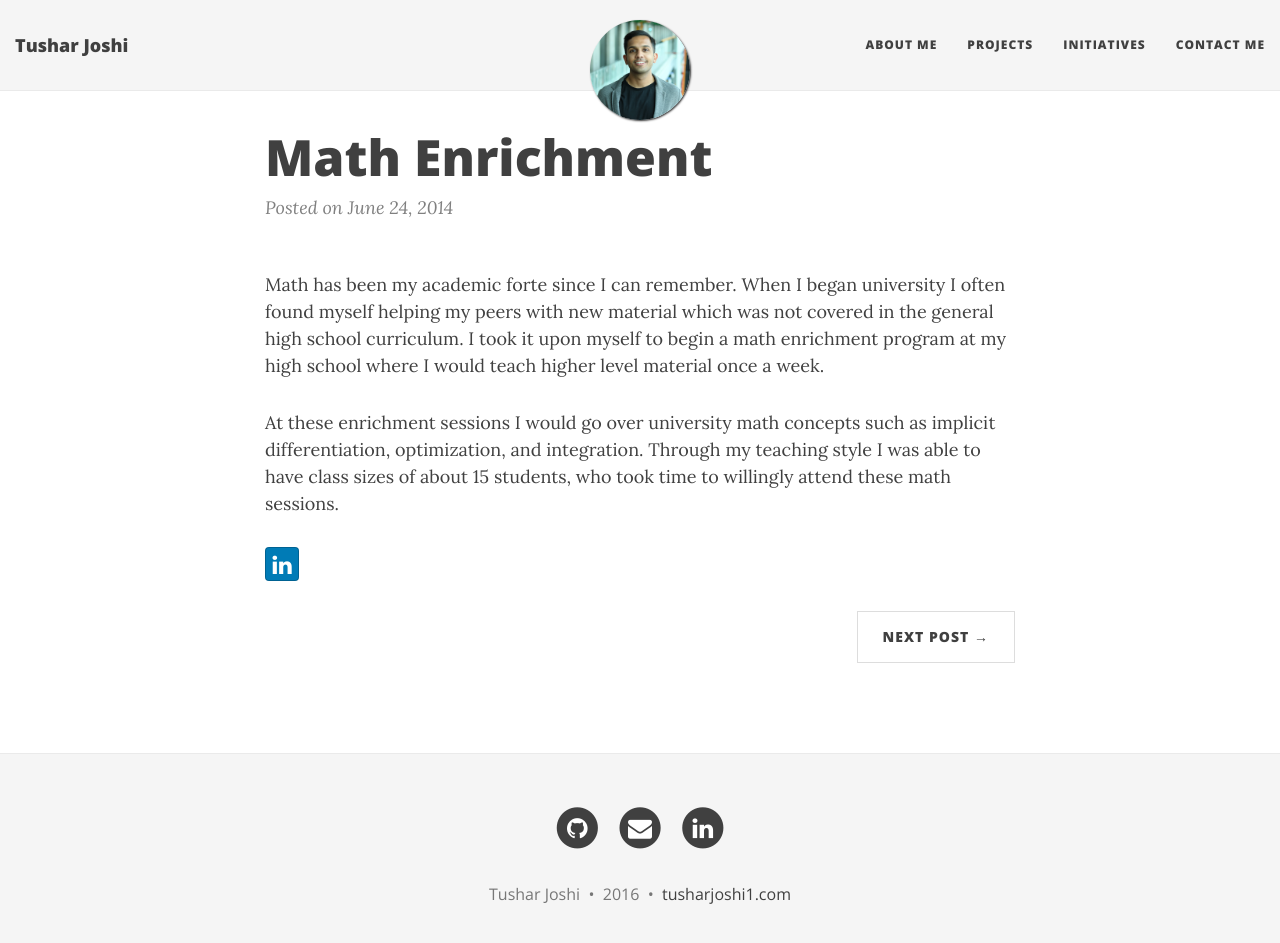
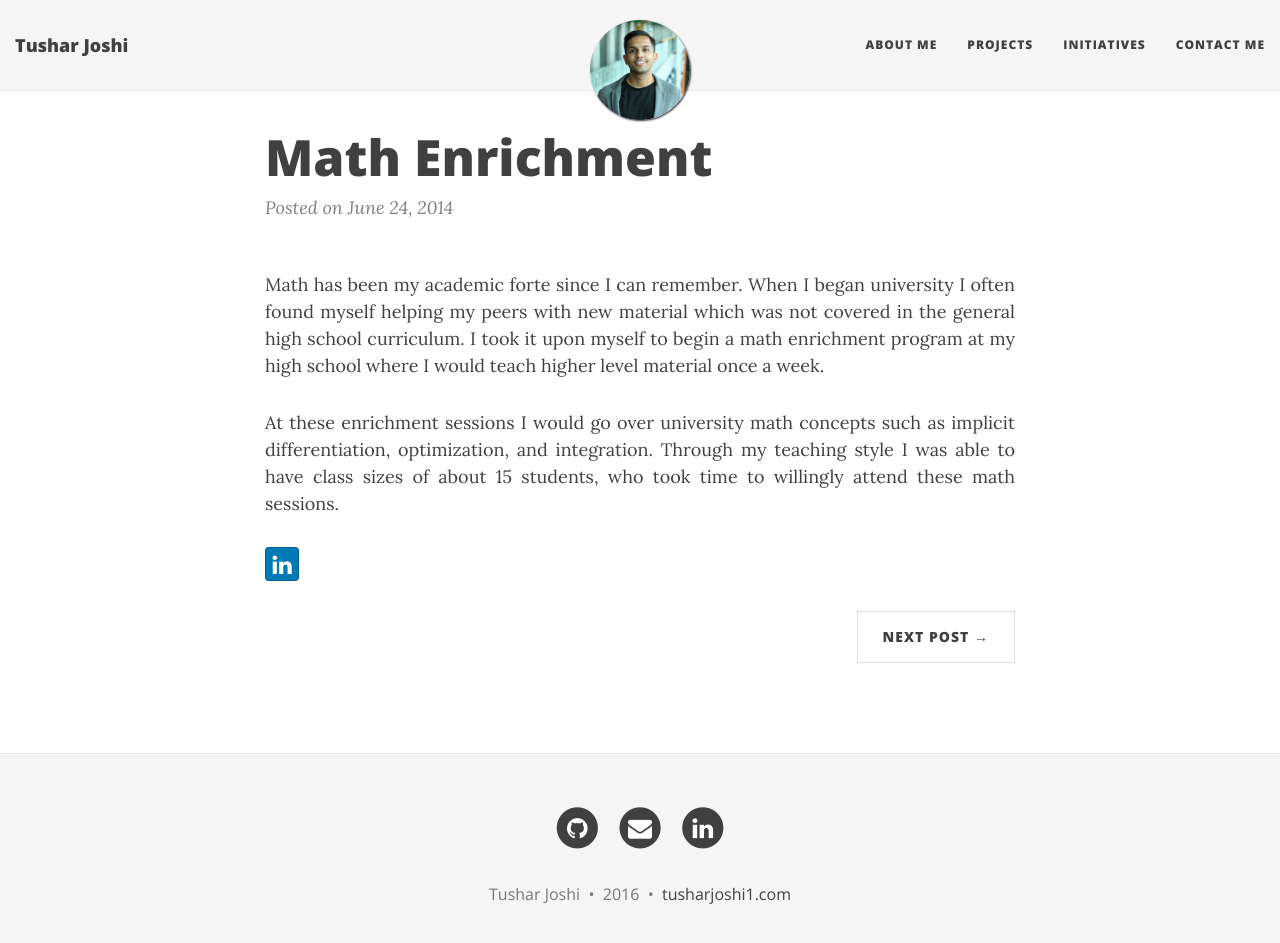
Before and after one commit to tusharjoshi1/tusharjoshi1.github.io, a Jekyll site: the page built from _posts/initiatives/2014-06-24-math-enrichment.md, in a window 1280 px wide and 956 px high. Shown: the top 943 px of the window. Built offline with Jekyll 4.4.1, drawn with Linux system fonts in a browser that asks for light colours; nearby versions of some CDN libraries.

Commit message:
Update 2014-06-24-math-enrichment.md

```diff
--- a/_posts/initiatives/2014-06-24-math-enrichment.md
+++ b/_posts/initiatives/2014-06-24-math-enrichment.md
@@ -4,6 +4,6 @@ title: Math Enrichment
 category: initiative
 ---
 
-Math has been my academic forte since I can remember. When I began university I often found myself helping my peers with new material which was not covered in the general high school curriculum. I took it upon myself to begin a math enrichment program at my high school where I would teach higher level material once a week.
+<p align="justify">Math has been my academic forte since I can remember. When I began university I often found myself helping my peers with new material which was not covered in the general high school curriculum. I took it upon myself to begin a math enrichment program at my high school where I would teach higher level material once a week. </p>
 
-At these enrichment sessions I would go over university math concepts such as implicit differentiation, optimization, and integration. Through my teaching style I was able to have class sizes of about 15 students, who took time to willingly attend these math sessions.
+<p align="justify">At these enrichment sessions I would go over university math concepts such as implicit differentiation, optimization, and integration. Through my teaching style I was able to have class sizes of about 15 students, who took time to willingly attend these math sessions.</p>
```
